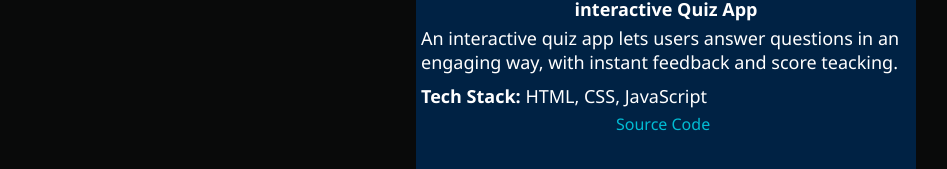
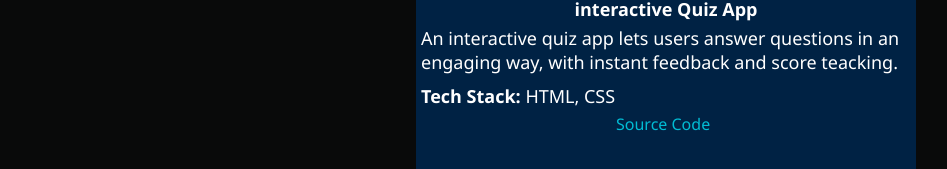
Before and after one commit to suvedha47/portfolio, a plain HTML site: page index.html in a window 1280 px wide. Shown: the part 4149-4318 px from the top of the page, without its empty margins (224-1171 px from the left). Drawn offline with nearby package versions, Linux system fonts and the light colour scheme.

Commit message:
index.html

```diff
--- a/index.html
+++ b/index.html
@@ -186,10 +186,11 @@
                   </section>
                 </section>
 
-                <section id="projects">
+                <section id="projects1">
                   <h2>Projects</h2>
+                  <h2>My Projects</h2>
                   <section id="projects">
-                    <h2>My Projects</h2>
+
                     <div class="project-card1">
                       <img src="project1.jpg">
                       <h3>interactive Quiz App</h3>
@@ -201,7 +202,7 @@
                       <img src="project2.jpg">
                       <h3>interactive Quiz App</h3>
                       <p>An interactive quiz app lets users answer questions in an engaging way, with instant feedback and score teacking.</p>
-                      <p><strong>Tech Stack:</strong> HTML, CSS, JavaScript</p>
+                      <p><strong>Tech Stack:</strong> HTML, CSS</p>
                       <a href="https://github.com/suvedha47/e-learning-website.git" target="_blank">Source Code</a>
                     </div>
                   </section>
```
